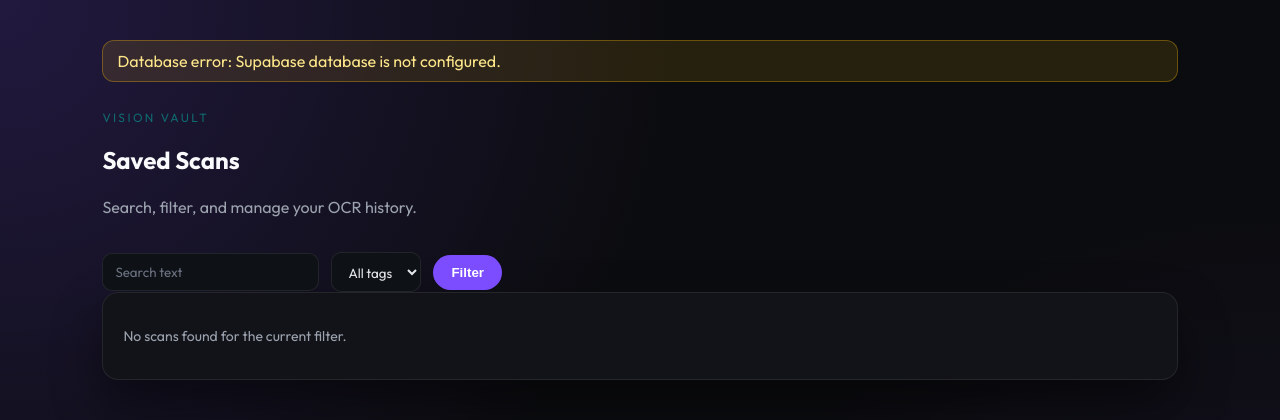
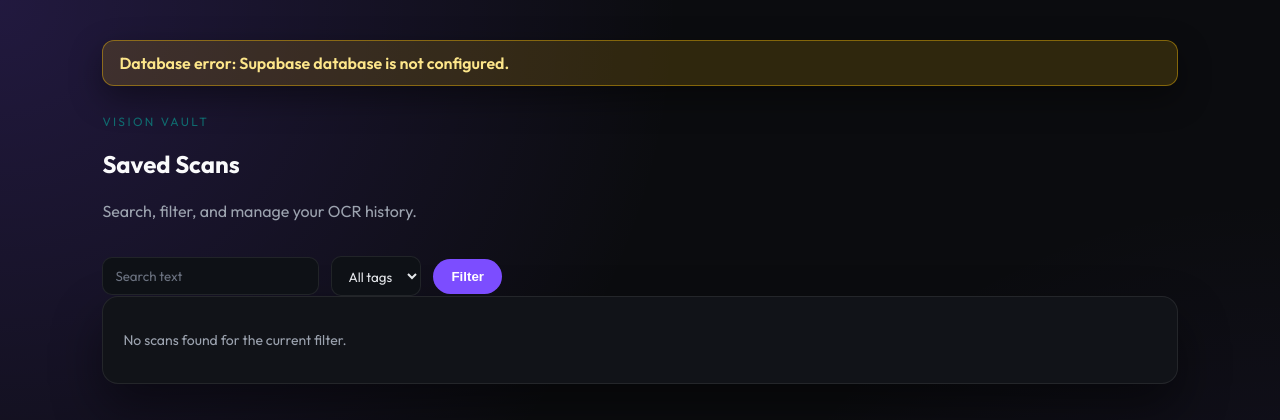
Before and after one commit to bhoidhara/Text_spotting_app, a Flask app: page /history in a window 1280 px wide. Shown: the top 420 px of the page. Run offline with Flask 3, Linux system fonts and the light colour scheme; the visitor is signed in with stand-in values (Sample User, id 1).

Commit message:
upto date all

```diff
--- a/static/service-worker.js
+++ b/static/service-worker.js
@@ -1,4 +1,4 @@
-const CACHE_NAME = "visiontext-v2";
+const CACHE_NAME = "visiontext-v3";
 const STATIC_ASSETS = [
   "/",
   "/login",
--- a/static/style.css
+++ b/static/style.css
@@ -642,41 +642,46 @@ body.theme-dark .pill {
 }
 
 .flash {
-  padding: 10px 14px;
+  padding: 12px 16px;
   border-radius: 12px;
-  border: 1px solid var(--line);
-  background: #fffdfa;
-  color: var(--ink);
+  border: 1px solid #f3c7a6;
+  background: #fff2e8;
+  color: #2d1600;
+  font-weight: 600;
+  box-shadow: 0 10px 30px rgba(0, 0, 0, 0.18);
 }
 
 .flash-success {
   border-color: #b9e2c6;
   background: #ecf9f1;
+  color: #0f5132;
 }
 
 .flash-warn {
   border-color: #f3c7a6;
   background: #fff2e8;
+  color: #2d1600;
 }
 
 body.theme-dark .flash,
 body.auth-page .flash {
   background: #111318;
   border-color: #1f2530;
-  color: #e5e7eb;
+  color: #fdfcfb;
+  box-shadow: 0 12px 32px rgba(0, 0, 0, 0.4);
 }
 
 body.theme-dark .flash-success,
 body.auth-page .flash-success {
-  background: rgba(34, 197, 94, 0.12);
-  border-color: rgba(34, 197, 94, 0.35);
+  background: rgba(34, 197, 94, 0.16);
+  border-color: rgba(34, 197, 94, 0.4);
   color: #d1fae5;
 }
 
 body.theme-dark .flash-warn,
 body.auth-page .flash-warn {
-  background: rgba(234, 179, 8, 0.12);
-  border-color: rgba(234, 179, 8, 0.35);
+  background: rgba(234, 179, 8, 0.16);
+  border-color: rgba(234, 179, 8, 0.45);
   color: #fde68a;
 }
 
```
